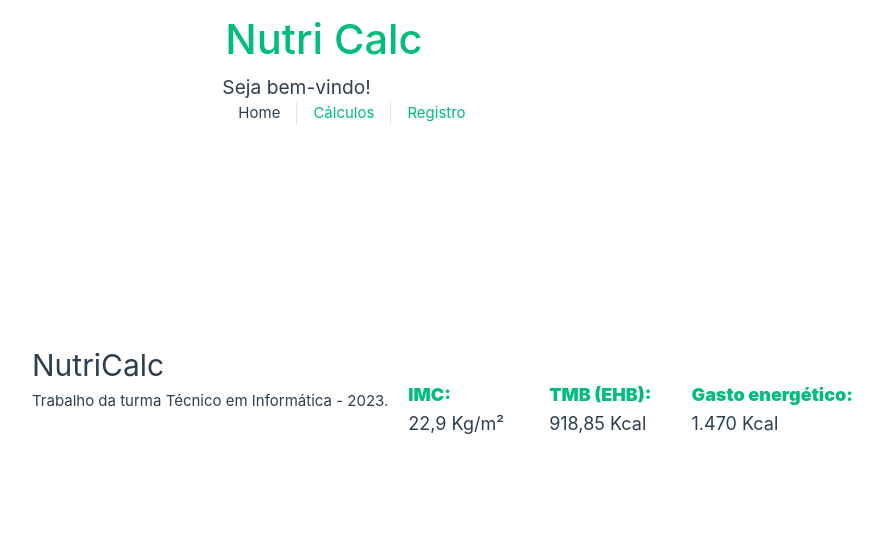
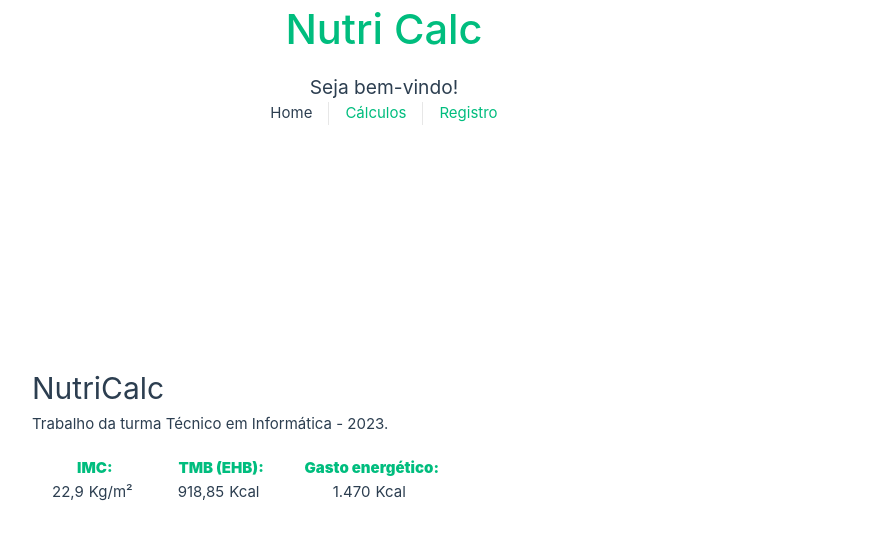
Before and after one commit to senacgo-hugotannus/nutri-calc-frontend, a Vue app: page / in a window 1280 px wide. Shown: the top 538 px of the page, without its empty margins (94-977 px from the left). Built offline with nearby package versions, Linux system fonts and the light colour scheme.

Commit message:
mudanças incompletas

```diff
--- a/src/App.vue
+++ b/src/App.vue
@@ -36,6 +36,8 @@ export default {
 header {
   line-height: 1.5;
   max-height: 100vh;
+  display: flex;
+  justify-content: center;
 }
 
 .logo {
@@ -47,7 +49,8 @@ nav {
   width: 100%;
   font-size: 12px;
   text-align: center;
-  margin-top: 2rem;
+  margin-top: 5rem;
+  flex-direction: row;
 }
 
 nav a.router-link-exact-active {
@@ -77,8 +80,9 @@ nav a:first-of-type {
     align-items: center;
     position: fixed;
     top: 0;
-    width: 50%;
-    padding: 5px 0;
+    width: 55%;
+    margin: auto;
+    padding: 5px;
   }
 
   .logo {
@@ -91,7 +95,7 @@ nav a:first-of-type {
     margin-left: -1rem;
     font-size: 1rem;
     padding: 1rem 0;
-    margin-top: 1rem;
+    margin-top: auto;
   }
 }
 </style>
--- a/src/assets/main.css
+++ b/src/assets/main.css
@@ -30,7 +30,7 @@ a,
 
   #app {
     display: flex;
-    flex-direction: row;
+    flex-direction: column;
     width: 1092px;
     max-width: 1280px;
   }
--- a/src/components/NCInfo.vue
+++ b/src/components/NCInfo.vue
@@ -48,17 +48,23 @@ export default {
 
 .result {
     display: flex;
-    justify-content: space-around;
+    margin: auto;
+    justify-content: center;
 }
 
 .div-info {
     margin: 20px;
 }
 
-.result {
-  font-size: 18px;
-  text-align: left;
-  margin-top: 20px;
+@media (min-width: 600px) {
+
+    .result {
+        text-align: center;
+        margin-top: 0;
+        position: absolute;
+        flex-direction: row;
+        padding: auto;
+    }
 }
 
 .title {
--- a/src/components/TheFooter.vue
+++ b/src/components/TheFooter.vue
@@ -1,7 +1,7 @@
 <template>
-    <div>
-        <NCInfo />
-    </div>
+        <div>
+            <NCInfo />
+        </div>
 </template>
 
 <script>
--- a/src/components/TheMainPage.vue
+++ b/src/components/TheMainPage.vue
@@ -23,12 +23,13 @@ export default {
 h1 {
   font-weight: 500;
   font-size: 2.6rem;
-  position: center;
+  position: relative;
   top: -10px;
 }
 
 h3 {
   font-size: 1.2rem;
+  text-align: center;
 }
 
 .greetings h1,
@@ -40,7 +41,7 @@ h3 {
 
   .greetings h1,
   .greetings h3 {
-    text-align: left;
+    text-align: center;
   }
 }
 </style>
--- a/src/components/TheNavBar.vue
+++ b/src/components/TheNavBar.vue
@@ -1,14 +1,12 @@
 <template>
-    <div class="container">
-        <MainPage title="Nutri Calc" />
-        <nav>
-            <NCContainer>
-                <div>
-                    <slot></slot>
-                </div>
-            </NCContainer>
-        </nav>
-    </div>
+    <NCContainer>
+        <div class="navbar-inner">
+            <MainPage title="Nutri Calc" />
+            <nav>
+                <slot></slot>
+            </nav>
+        </div>
+    </NCContainer>
 </template>
 
 <script>
@@ -22,3 +20,10 @@ export default {
     },
 }
 </script>
+
+<style>
+    navbar-inner{
+        display: flex;
+        margin-top: 0 auto;
+    }
+</style>
--- a/src/views/CalculationView.vue
+++ b/src/views/CalculationView.vue
@@ -67,7 +67,7 @@ div {
 
 input {
   width: 52px;
-  text-align: right;
+  text-align: left;
 }
 
 label,
```
